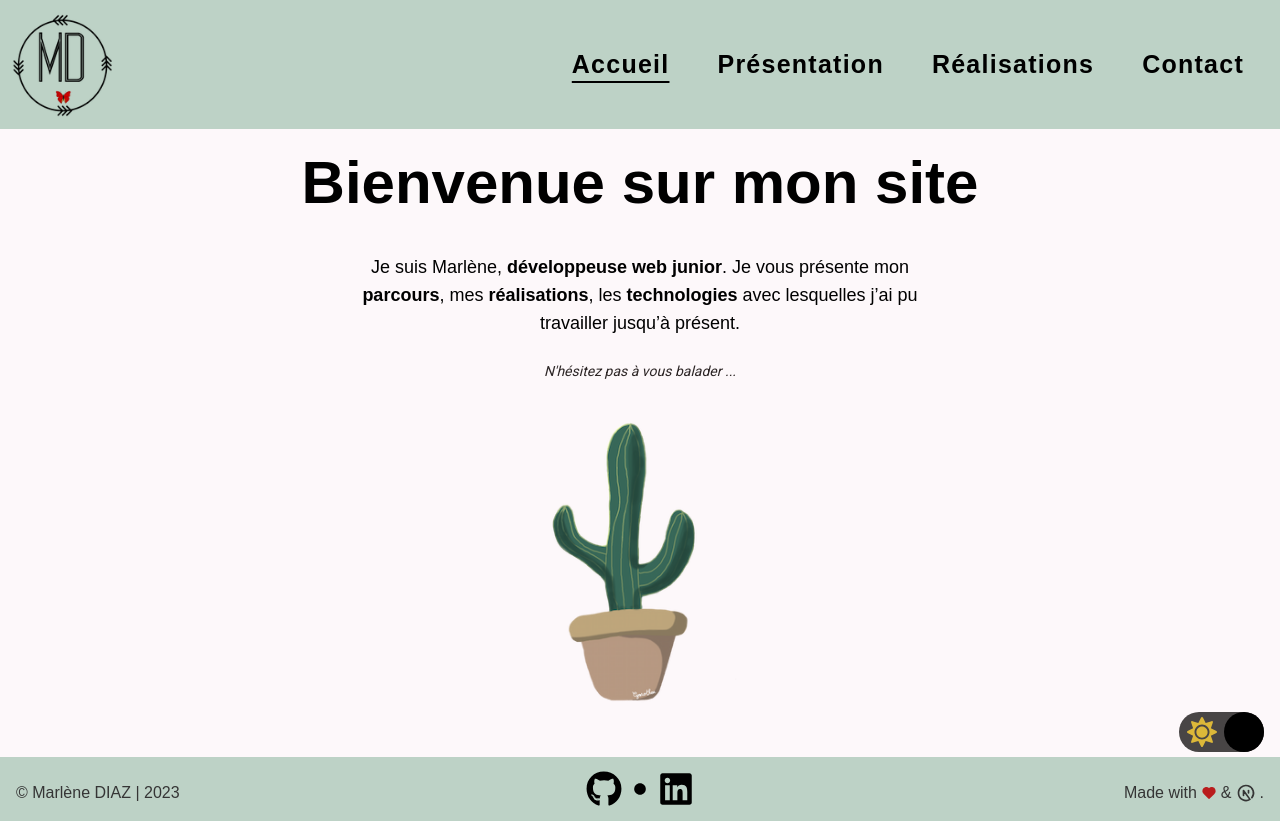
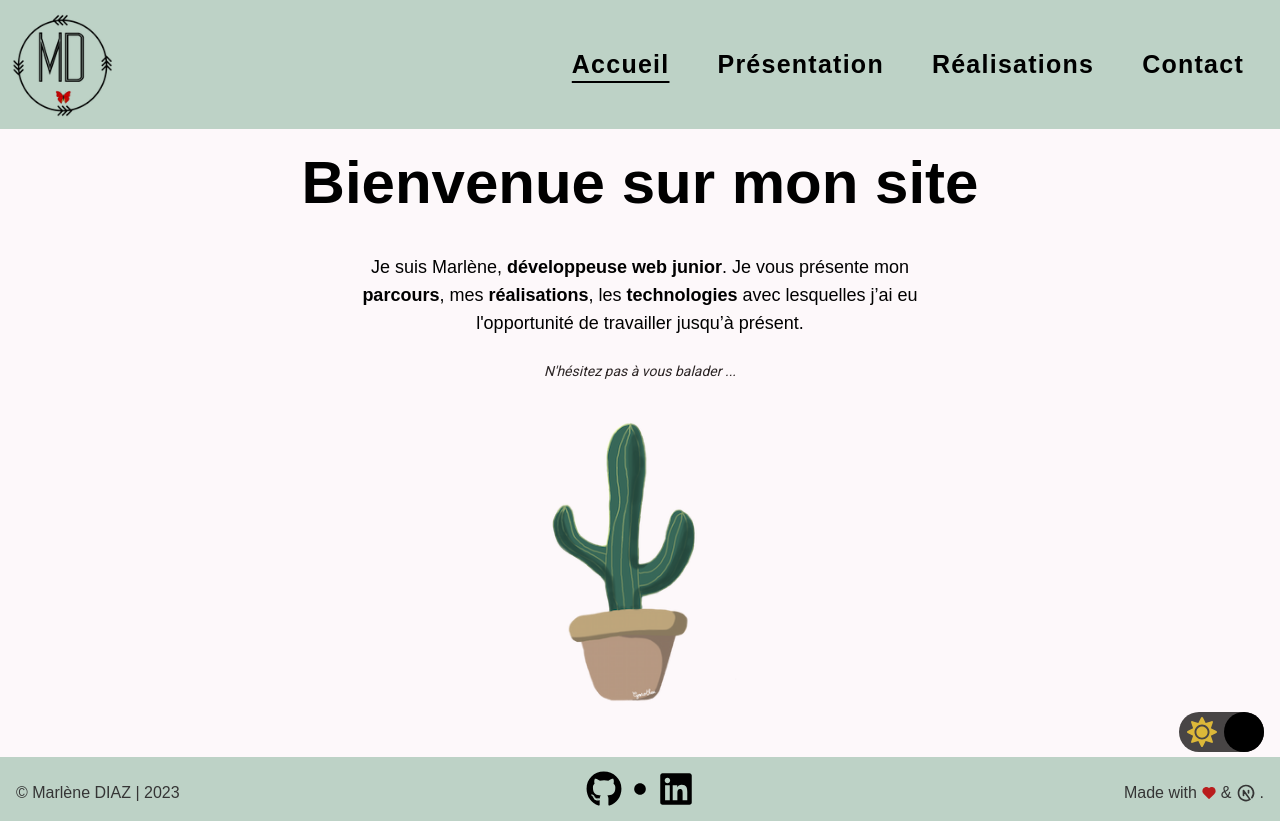
Before and after one commit to MarleneD91/MD-portfolio, a Next.js app: page / in a window 1280 px wide. Built offline with nearby package versions, Linux system fonts and the light colour scheme; a web font is replaced by a local one.

Commit message:
change text w/ "opportunities"

```diff
--- a/components/home/HomeAnimatedText.jsx
+++ b/components/home/HomeAnimatedText.jsx
@@ -13,7 +13,8 @@ const HomeAnimatedText = () => {
               <p className='font-gentium text-lg'>
               Je suis Marlène, <span className='font-bold'>développeuse web junior</span>. Je vous présente mon
               <span className='font-bold'> parcours</span>, mes <span className='font-bold'>réalisations</span>,
-              les <span className='font-bold'>technologies</span> avec lesquelles j’ai pu travailler jusqu’à présent.
+              les <span className='font-bold'>technologies</span> avec lesquelles j’ai eu l'opportunité de
+              travailler jusqu’à présent.
               </p>
               <p className='font-roboto italic text-gray-txt dark:text-dark-footer-txt text-sm pt-6'>N'hésitez pas à vous balader ...</p>
             </div>
```
